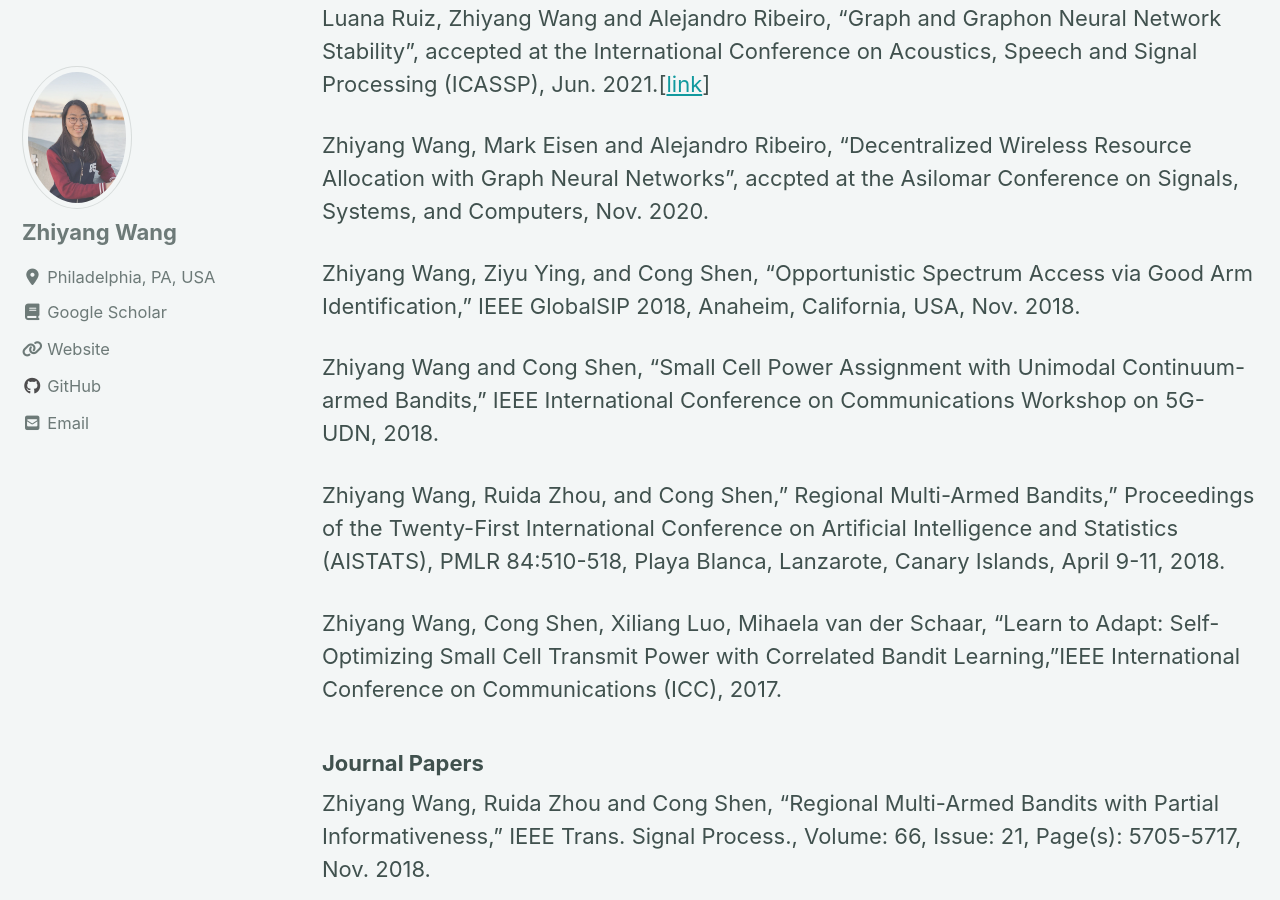
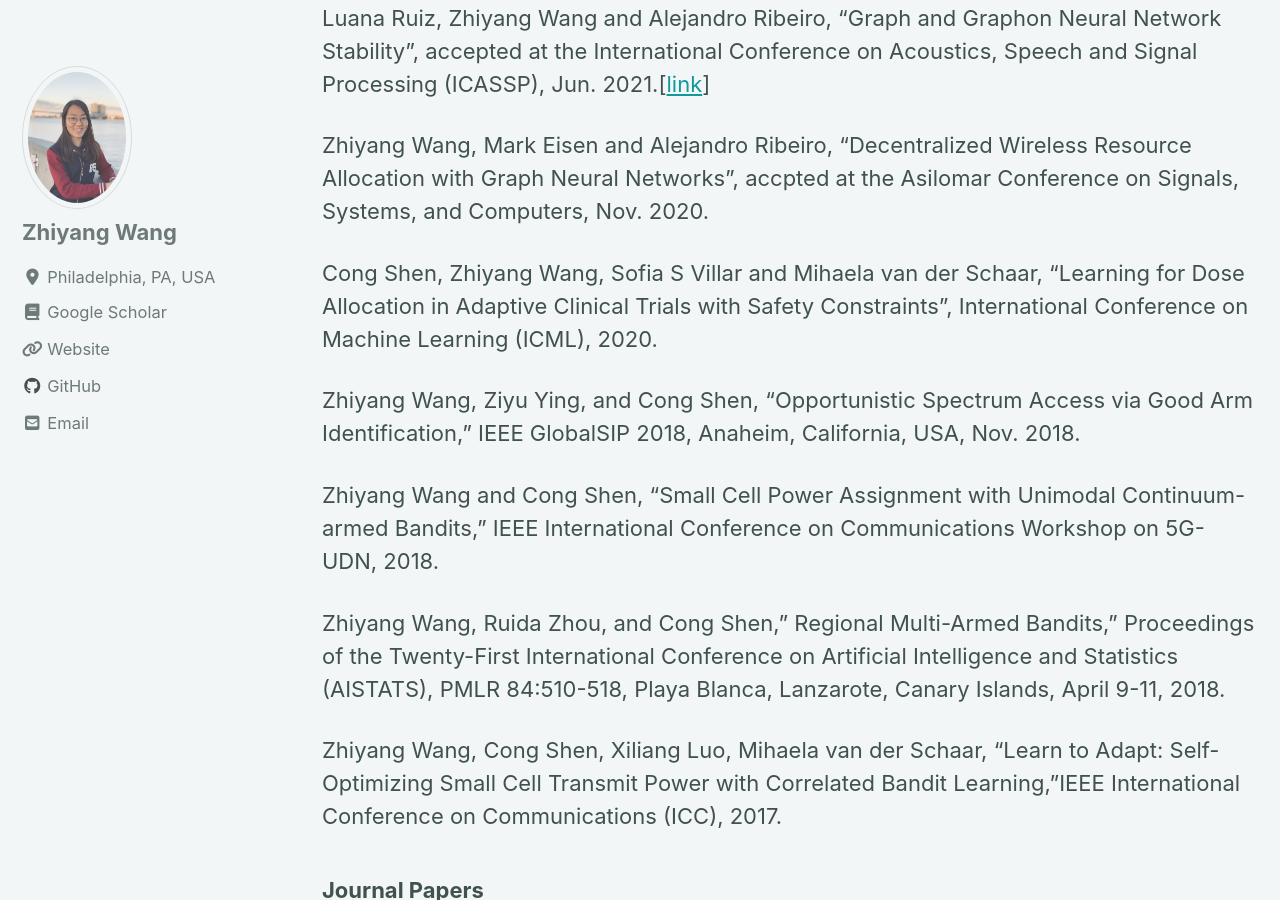
Before and after one commit to Zhiyang43/zhiyang43.github.io, a Jekyll site: the page built from _pages/publications.md, in a window 1280 px wide and 900 px high, scrolled down 403 px. Built offline with Jekyll 4.4.1, drawn with Linux system fonts in a browser that asks for light colours; cached includes are drawn as plain includes; nearby versions of some CDN libraries.

Commit message:
add ICML paper

```diff
--- a/_pages/publications.md
+++ b/_pages/publications.md
@@ -16,6 +16,8 @@ Luana Ruiz, Zhiyang Wang and Alejandro Ribeiro, "Graph and Graphon Neural Networ
 
 Zhiyang Wang, Mark Eisen and  Alejandro Ribeiro, "Decentralized Wireless Resource Allocation with Graph Neural Networks", accpted at the Asilomar Conference on Signals, Systems, and Computers, Nov. 2020.<br>
 
+Cong Shen, Zhiyang Wang, Sofia S Villar and Mihaela van der Schaar, "Learning for Dose Allocation in Adaptive Clinical Trials with Safety Constraints", International Conference on Machine Learning (ICML), 2020.<br>
+
 Zhiyang Wang, Ziyu Ying, and Cong Shen, "Opportunistic Spectrum Access via Good Arm Identification," IEEE GlobalSIP 2018, Anaheim, California, USA, Nov. 2018.<br>
 
 Zhiyang Wang and Cong Shen, "Small Cell Power Assignment with Unimodal Continuum-armed Bandits," IEEE International Conference on Communications Workshop on 5G-UDN, 2018.<br>
```
